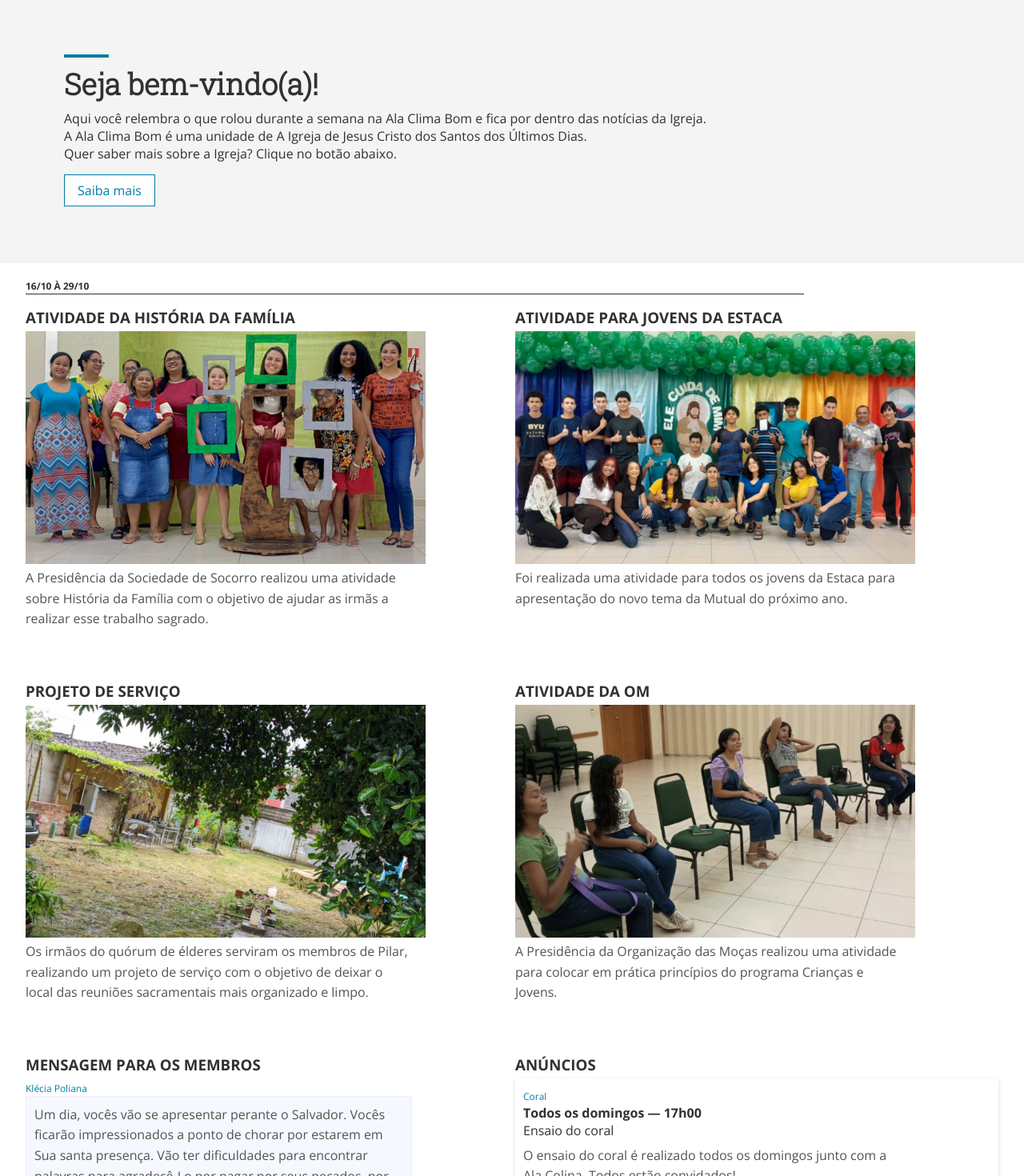
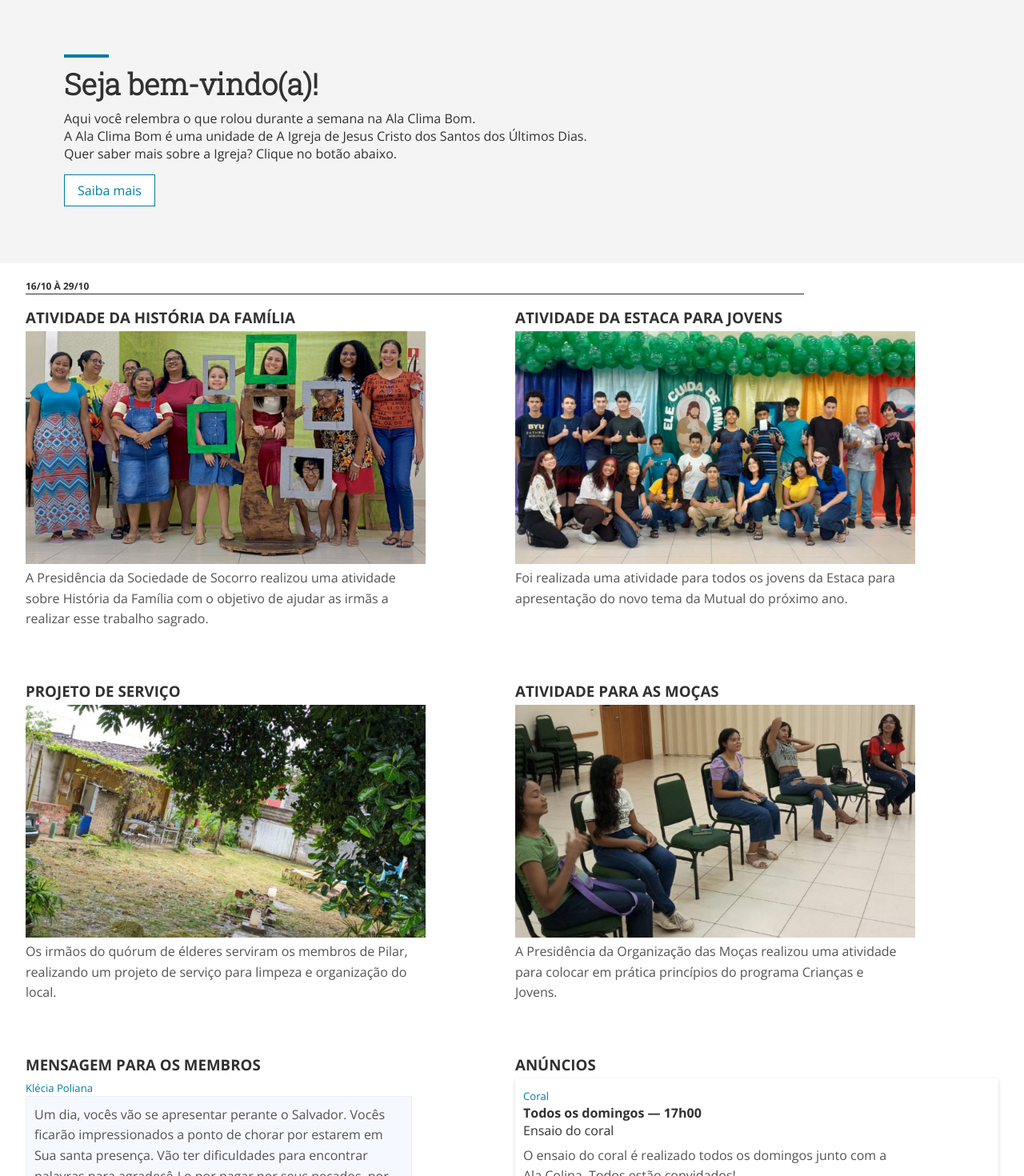
Before and after one commit to jonathafernandes/alaclimabom, a React (Vite) app: page / in a window 1280 px wide. Shown: the part 140-1610 px from the top of the page at 80% size. Built offline with nearby package versions, Linux system fonts and the light colour scheme.

Commit message:
chore: correction typo

```diff
--- a/src/App.jsx
+++ b/src/App.jsx
@@ -14,16 +14,16 @@ export function App() {
         <Hero />
         <Post
           news1Title={'Atividade da História da Família'}
-          news2Title={'Atividade para jovens da Estaca'}
+          news2Title={'Atividade da Estaca para jovens'}
           news3Title={'Projeto de serviço'}
-          news4Title={'Atividade da OM'}
+          news4Title={'Atividade para as moças'}
           section3Title={'Mensagem para os membros'}
           section4Title={'Anúncios'}
           author={'Klécia Poliana'}
           textContent={'Um dia, vocês vão se apresentar perante o Salvador. Vocês ficarão impressionados a ponto de chorar por estarem em Sua santa presença. Vão ter dificuldades para encontrar palavras para agradecê-Lo por pagar por seus pecados, por perdoá-los de qualquer maldade com outros, por curá-los das injúrias e injustiças desta vida. — Presidente Russell M. Nelson'}
           text1Img={'A Presidência da Sociedade de Socorro realizou uma atividade sobre História da Família com o objetivo de ajudar as irmãs a realizar esse trabalho sagrado.'}
           text2Img={'Foi realizada uma atividade para todos os jovens da Estaca para apresentação do novo tema da Mutual do próximo ano.'}
-          text3Img={'Os irmãos do quórum de élderes serviram os membros de Pilar, realizando um projeto de serviço com o objetivo de deixar o local das reuniões sacramentais mais organizado e limpo.'}
+          text3Img={'Os irmãos do quórum de élderes serviram os membros de Pilar, realizando um projeto de serviço para limpeza e organização do local.'}
           text4Img={'A Presidência da Organização das Moças realizou uma atividade para colocar em prática princípios do programa Crianças e Jovens.'}
           titleAd1={'Coral'}
           titleAd2={'Palestra'}
@@ -31,7 +31,7 @@ export function App() {
           titleAd4={'Templo'}
           ad1={'Ensaio do coral'}
           ad2={'Autossuficiência e Tecnologia'}
-          ad3={'Atividade da ORM'}
+          ad3={'Atividade para os jovens'}
           ad4={'Caravana ao Templo'} />
       </main>
       <Footer />
--- a/src/components/Hero.jsx
+++ b/src/components/Hero.jsx
@@ -8,7 +8,7 @@ export function Hero() {
                 Seja bem-vindo(a)!
             </h2>
             <p>
-                Aqui você relembra o que rolou durante a semana na Ala Clima Bom e fica por dentro das notícias da Igreja.
+                Aqui você relembra o que rolou durante a semana na Ala Clima Bom.
                 <br />
                 A Ala Clima Bom é uma unidade de A Igreja de Jesus Cristo dos Santos dos Últimos Dias.
                 <br />
--- a/src/components/Post.jsx
+++ b/src/components/Post.jsx
@@ -1,6 +1,4 @@
 import styles from "./Post.module.css";
-// import img1 from "../assets/img1.jpg";
-// import img2 from "../assets/img2.jpg";
 import img1 from "../assets/img1.png";
 import img2 from "../assets/img2.png";
 import img3 from "../assets/img3.png";
--- a/src/components/Post.module.css
+++ b/src/components/Post.module.css
@@ -41,7 +41,7 @@ header .line {
 }
 
 .contentPost span {
-    font-size: 0.75rem;
+    font-size: 0.82rem;
     color: var(--blue-25);
 }
 
```
